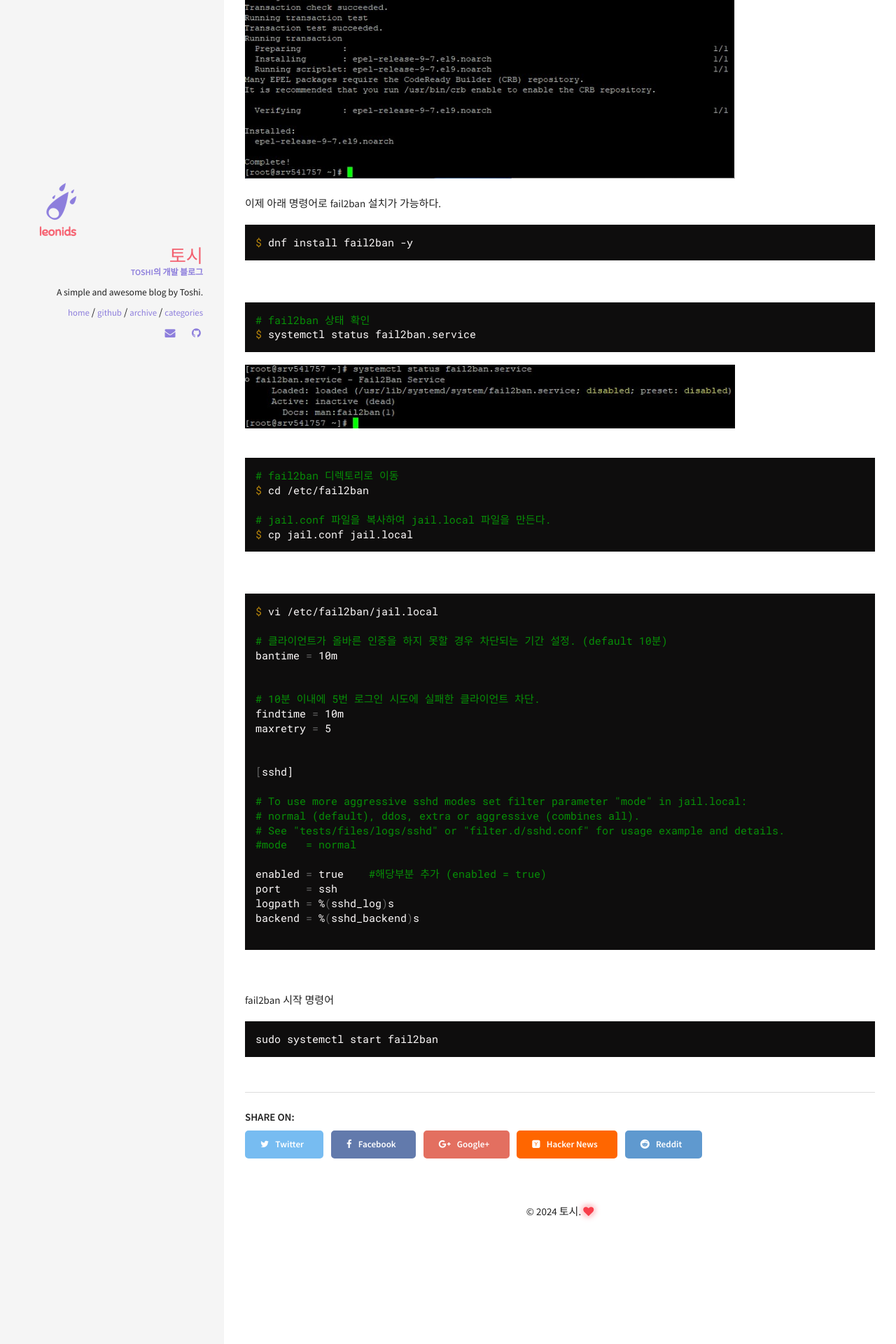
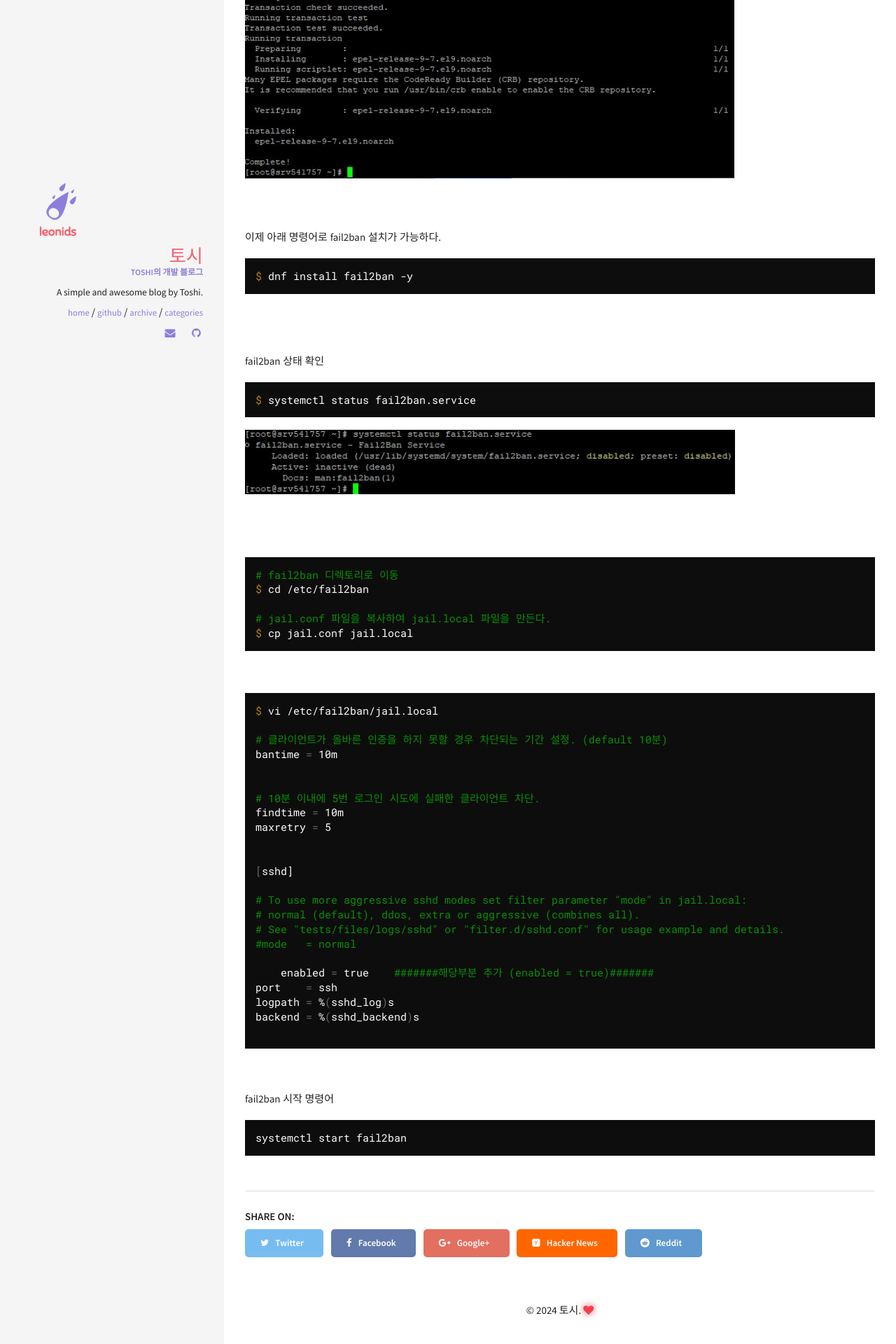
Before and after one commit to toshi15shkim/toshi15shkim.github.io, a Jekyll site: the page built from _posts/2024/2024-06-17-security-fail2ban.md, in a window 1280 px wide. Shown: the part 1114-3034 px from the top of the page at 70% size. Built offline with Jekyll 4.4.1, drawn with Linux system fonts in a browser that asks for light colours.

Commit message:
240617 변경

````diff
--- a/_posts/2024/2024-06-17-linux-fail2ban.md
+++ b/_posts/2024/2024-06-17-security-fail2ban.md
@@ -32,18 +32,23 @@ epel-release 패키지 설치가 완료되었다.
 
   ![Smithsonian Image](/img/2024/240617/2.rocky9_fail2ban.jpg){: width="700"}
 <br/>
+<br/>
+<br/>
 이제 아래 명령어로 fail2ban 설치가 가능하다.
 ```bash
 $ dnf install fail2ban -y
 ```
 
 <br/>
+<br/>
 
+fail2ban 상태 확인
 ```bash
-# fail2ban 상태 확인
 $ systemctl status fail2ban.service
 ```
   ![Smithsonian Image](/img/2024/240617/3.rocky9_fail2ban.jpg){: width="700"}
+<br/>
+<br/>
 <br/>
 
 ```bash
@@ -75,7 +80,7 @@ maxretry = 5
 # See "tests/files/logs/sshd" or "filter.d/sshd.conf" for usage example and details.
 #mode   = normal
 
-enabled = true    #해당부분 추가 (enabled = true)
+    enabled = true    #######해당부분 추가 (enabled = true)#######
 port    = ssh
 logpath = %(sshd_log)s
 backend = %(sshd_backend)s
@@ -85,5 +90,5 @@ backend = %(sshd_backend)s
 
 fail2ban 시작 명령어
 ```bash
-sudo systemctl start fail2ban
+systemctl start fail2ban
 ```
````
Also changed, not shown: other parts of _posts/2024/2024-06-17-security-fail2ban.md (+2 -2 lines).
